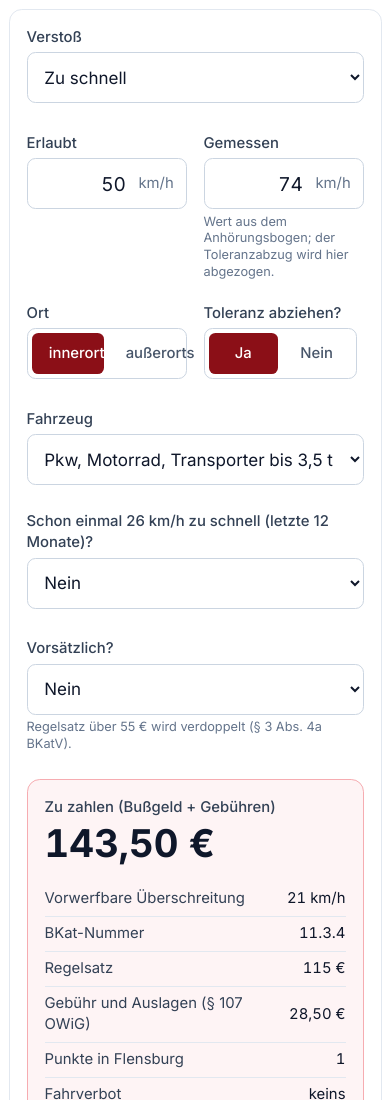
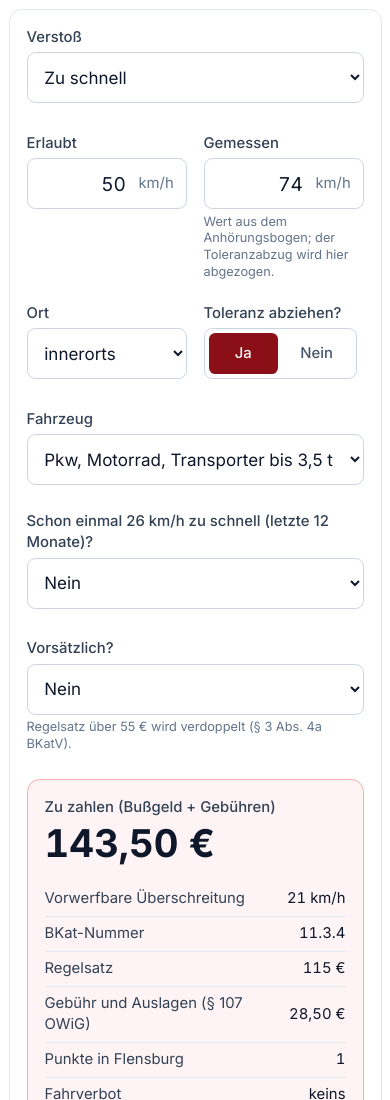
Before and after one commit to Mottalib-10M/bussgeldrechnen.de, an Astro site: page /embed/bussgeldrechner in a window 390 px wide. Shown: the top 1100 px of the page. Built offline with nearby package versions, Linux system fonts and the light colour scheme; Astro itself is replaced by a stand-in of ours.

Commit message:
Contrôles à zéro : lieu en liste, chiffres étrangers non sourcés retirés
Bascule innerorts/außerorts remplacée par une liste (check-layout mobile),
limites d'alcoolémie étrangères et recouvrement UE non vérifiés retirés,
source UBA ajoutée à la page Umweltzone.

Co-Authored-By: Claude Opus 5.5 <noreply@anthropic.com>

```diff
--- a/src/components/calc/BussgeldRechner.tsx
+++ b/src/components/calc/BussgeldRechner.tsx
@@ -117,7 +117,7 @@ export default function BussgeldRechner({ lang = 'de', methodHref, initialMode =
               <NumberField id="bg-kmh" label={t.measured} value={measured} onChange={setMeasured} unit="km/h" max={400} help={t.measuredHelp} lang={lang} />
             </div>
             <div className="grid grid-cols-2 gap-x-4 gap-y-4">
-              <Toggle id="bg-io" label={t.where} value={inner} onChange={setInner} options={[{ value: '1', label: t.inner }, { value: '0', label: t.outer }]} />
+              <SelectField id="bg-io" label={t.where} value={inner} onChange={setInner} options={[{ value: '1', label: t.inner }, { value: '0', label: t.outer }]} />
               <Toggle id="bg-tol" label={t.tol} value={tol} onChange={setTol} options={[{ value: '1', label: t.yes }, { value: '0', label: t.no }]} />
             </div>
             <div className="grid gap-x-4 gap-y-4 sm:grid-cols-2">
```
